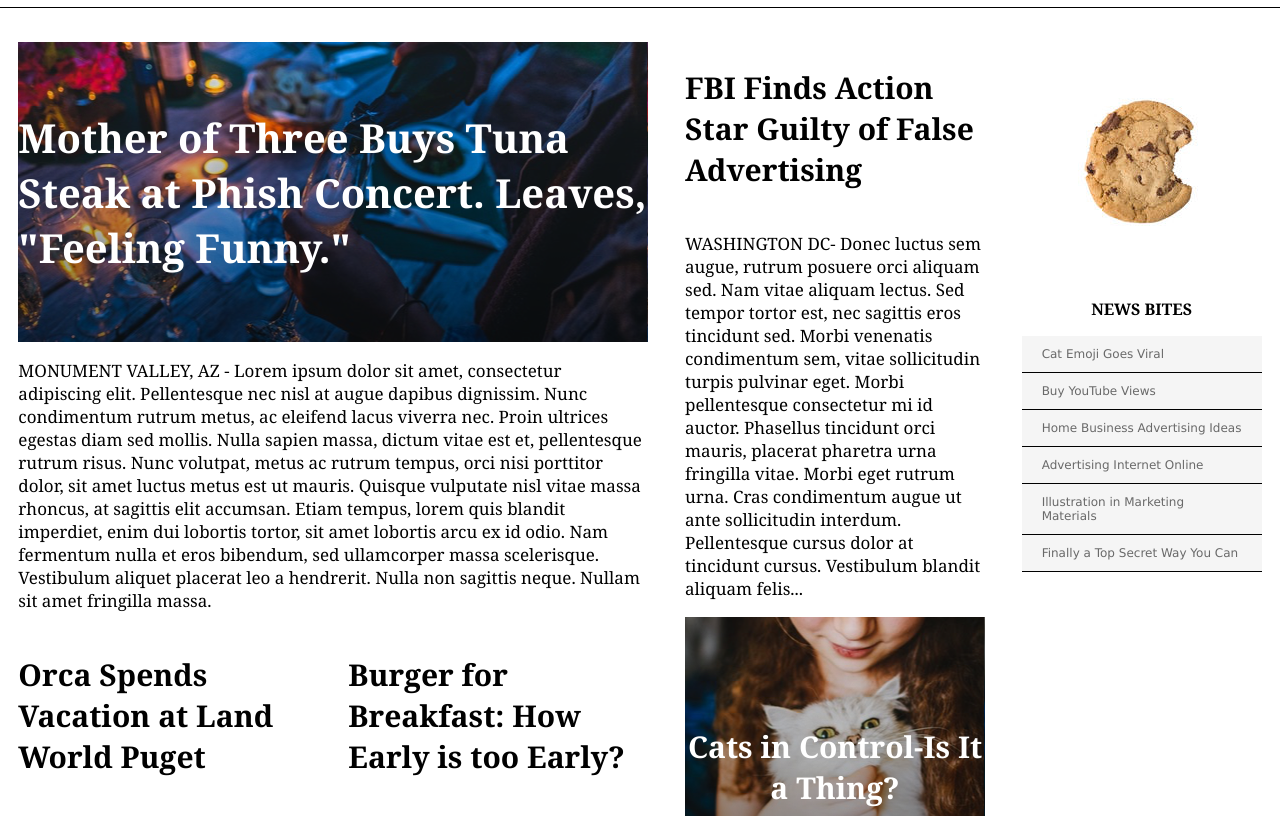
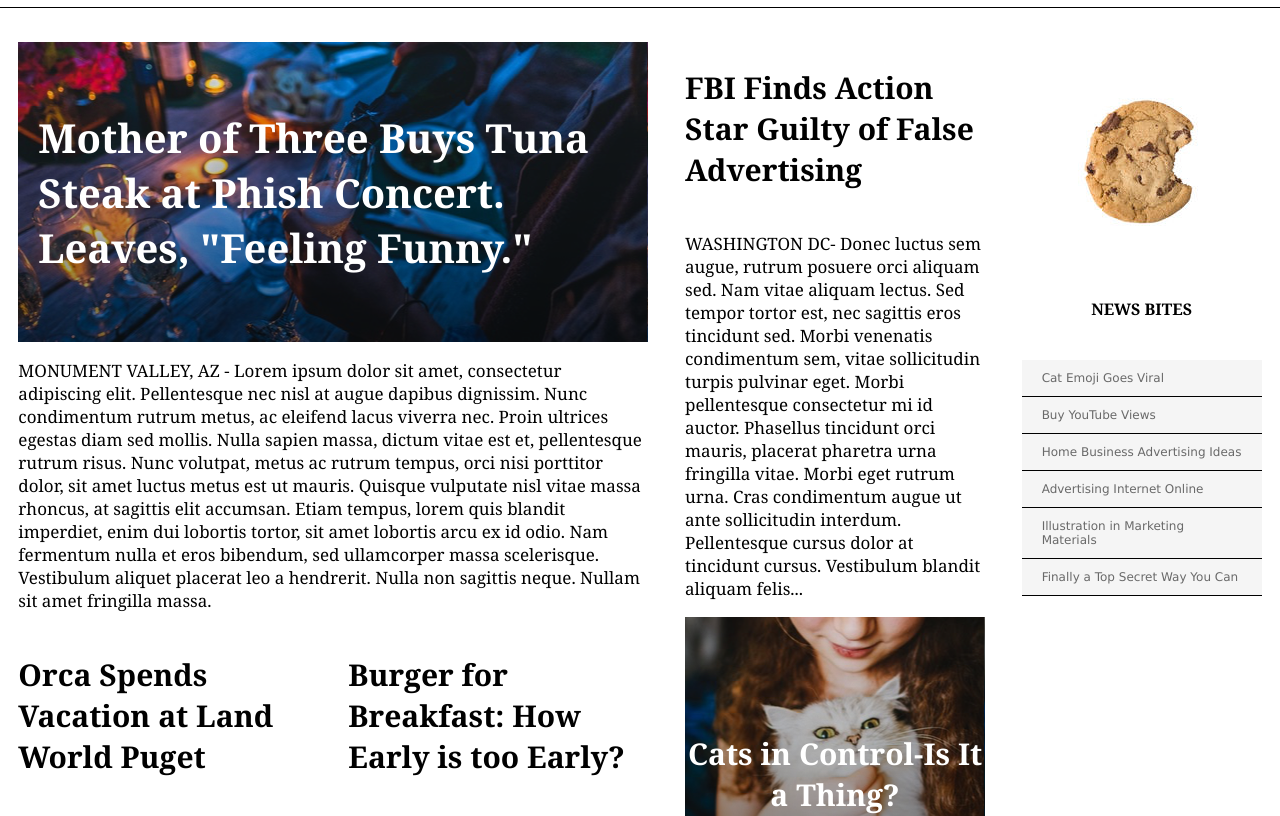
Before and after one commit to hopej/mytimes, a plain HTML site: page index.html in a window 1280 px wide. Shown: the part 73-889 px from the top of the page. Drawn offline with Linux system fonts and the light colour scheme.

Commit message:
Make additional small style adjustments

```diff
--- a/resources/css/style.css
+++ b/resources/css/style.css
@@ -91,6 +91,7 @@ header nav {
   font-size: 30px;
   color: white;
   text-align: center;
+  margin-top: 15px;
 }
 
 .hero {
@@ -105,6 +106,7 @@ header nav {
   font-weight: bold;
   font-size: 40px;
   color: white;
+  margin-left: 20px;
 }
 
 .callout {
@@ -152,6 +154,7 @@ header nav {
   text-transform: uppercase;
   text-align: center;
   font-size: 16px;
+  margin-bottom: 40px;
 }
 
 footer {
```
